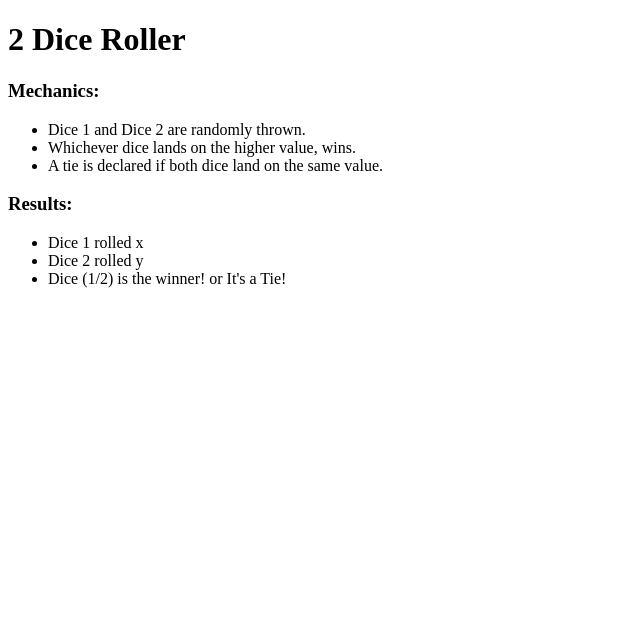
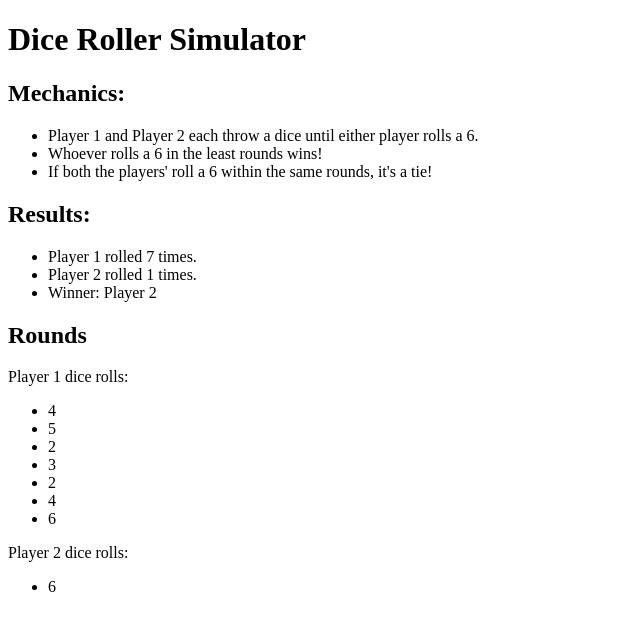
Before and after one commit to pranjal-joshi97/e2, a PHP site: page /index.php in a window 1280 px wide. Shown: the top 631 px of the page, without its empty margins (0-640 px from the left). Run offline with PHP 8.4, Linux system fonts and the light colour scheme.

Commit message:
p1 first commit

```diff
--- a/p1/index-view.php
+++ b/p1/index-view.php
@@ -1,21 +1,50 @@
 <!doctype html>
 <html lang='en'>
-<head><title>2 Dice Roller</title>
-	<meta charset='utf-8'>
+
+<head>
+   <title>Dice Roller Simulator</title>
+   <meta charset='utf-8'>
 </head>
+
 <body>
-     <h1>2 Dice Roller</h1>
-     <h3>Mechanics:</h3>
-     <ul>
-        <li>Dice 1 and Dice 2 are randomly thrown.</li>
-        <li>Whichever dice lands on the higher value, wins.</li>
-        <li>A tie is declared if both dice land on the same value.</li>
-     </ul>
+   <h1>Dice Roller Simulator</h1>
+   <h2>Mechanics:</h2>
+   <ul>
+      <li>Player 1 and Player 2 each throw a dice until either player rolls a 6.</li>
+      <li>Whoever rolls a 6 in the least rounds wins!</li>
+      <li>If both the players' roll a 6 within the same rounds, it's a tie!</li>
+   </ul>
 
-     <h3>Results:</h3>
-     <ul>
-        <li>Dice 1 rolled x </li>
-        <li>Dice 2 rolled y</li>
-        <li>Dice (1/2) is the winner! or It's a Tie!</li>
+
+   <h2>Results:</h2>
+   <ul>
+      <li>Player 1 rolled <?php echo(count($player1Results));?>
+         times.</li>
+      <li>Player 2 rolled <?php echo(count($player2Results));?>
+         times.</li>
+      <li>Winner: <?php echo($finalResult);?>
+      </li>
+   </ul>
+
+   <h2>Rounds</h2>
+   Player 1 dice rolls:
+   <ul>
+      <?php foreach ($player1Results as $key => $value) { ?>
+      <li><?php echo $value; ?>
+      </li>
+      <?php } ?>
+   </ul>
+   Player 2 dice rolls:
+   <ul>
+      <?php foreach ($player2Results as $key => $value) { ?>
+      <li><?php echo $value; ?>
+      </li>
+      <?php } ?>
+   </ul>
+
+
+
+
 </body>
+
 </html>
--- a/p1/index.php
+++ b/p1/index.php
@@ -1,5 +1,33 @@
 <?php
 
+# Sets the 'winner' limit to 5
+$answer = 6;
+
+$player1Rolls = null;
+$player1Results = [];
+
+$player2Rolls = null;
+$player2Results = [];
+
+# Keep throwing the dice until a 6 is rolled by each player
+while ($player1Rolls != $answer) {
+    $player1Rolls = rand(1, 6);
+    $player1Results[] = $player1Rolls;
+}
+
+while ($player2Rolls != $answer) {
+    $player2Rolls = rand(1, 6);
+    $player2Results[] = $player2Rolls;
+}
+
+# Count how many times each player rolls a dice to find the winner
+if (count($player1Results) < count($player2Results)) {
+    $finalResult = 'Player 1';
+} elseif (count($player1Results) > count($player2Results)) {
+    $finalResult = 'Player 2';
+} else {
+    $finalResult = "It's a tie!";
+}
+
+
 require 'index-view.php';
-
-?>
```
Also changed, not shown: p1/README.md.
